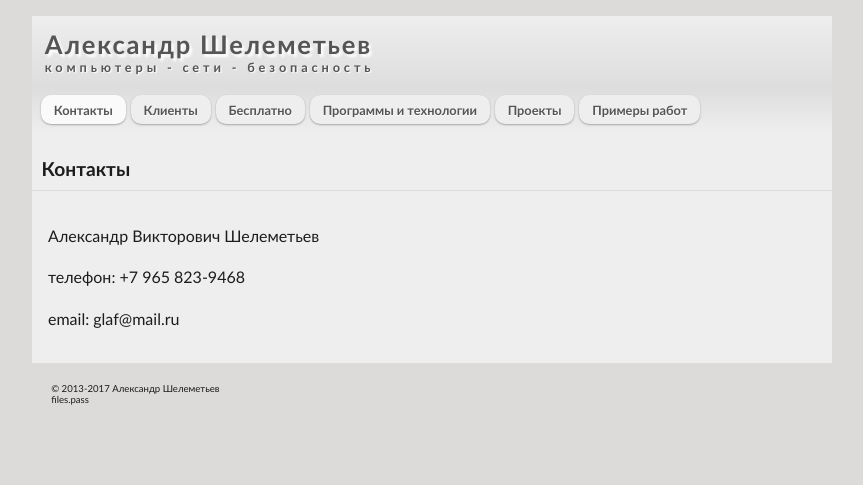
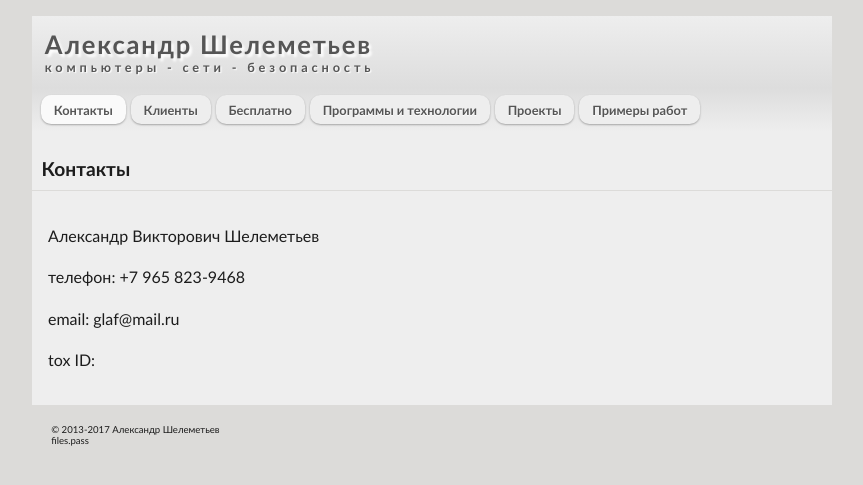
Before and after one commit to egno/egno.github.io, a Jekyll site: the page built from about.md, in a window 1280 px wide. Shown: the top 485 px of the page, without its empty margins (208-1071 px from the left). Built offline with Jekyll 4.4.1, drawn with Linux system fonts in a browser that asks for light colours.

Commit message:
Update about.md

```diff
--- a/about.md
+++ b/about.md
@@ -8,3 +8,5 @@ menu: main
 телефон: {{ site.person.phone }}
 
 email: {{ site.person.email }}
+
+tox ID: {{site.person.tox }}
```
